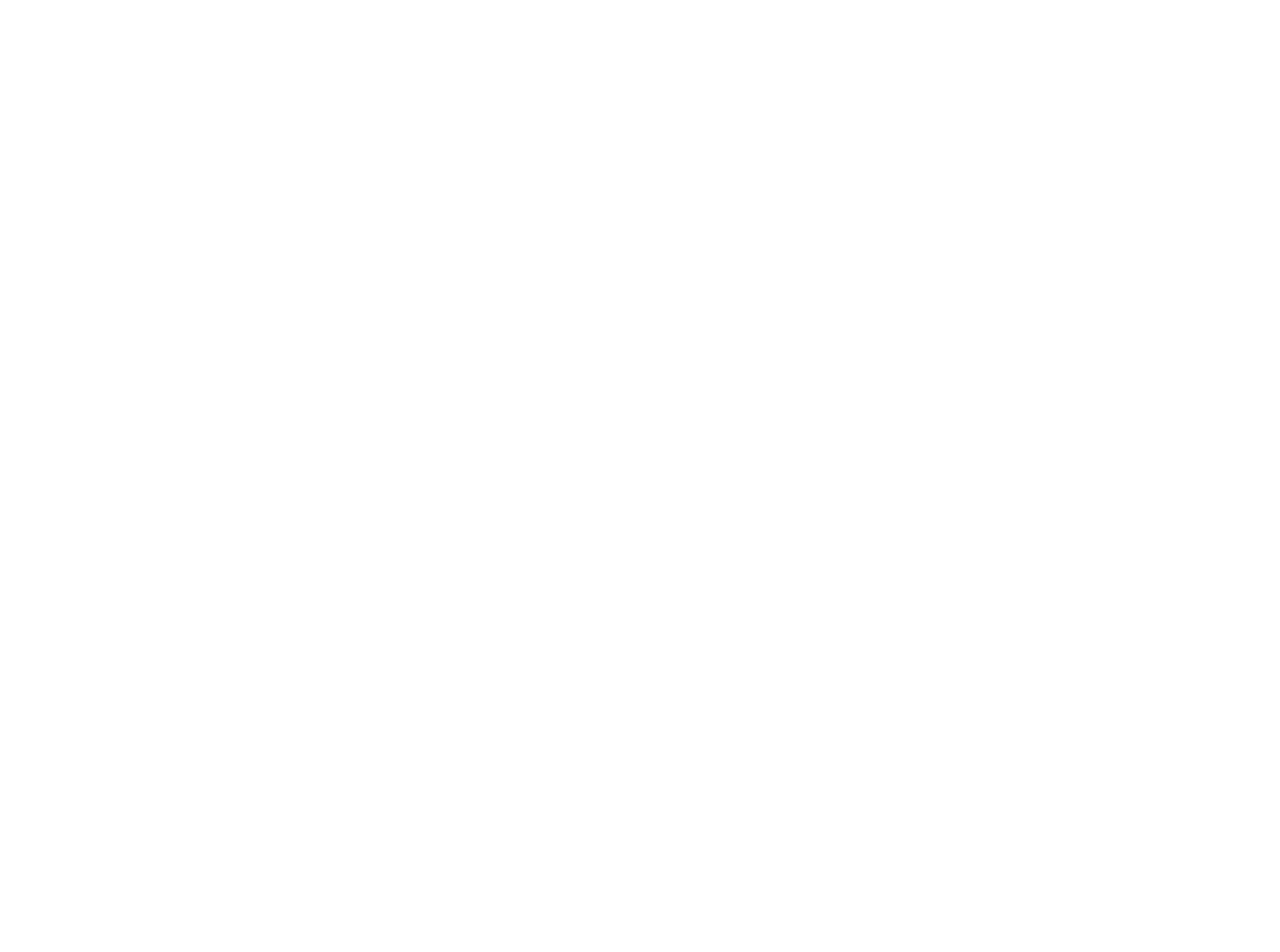
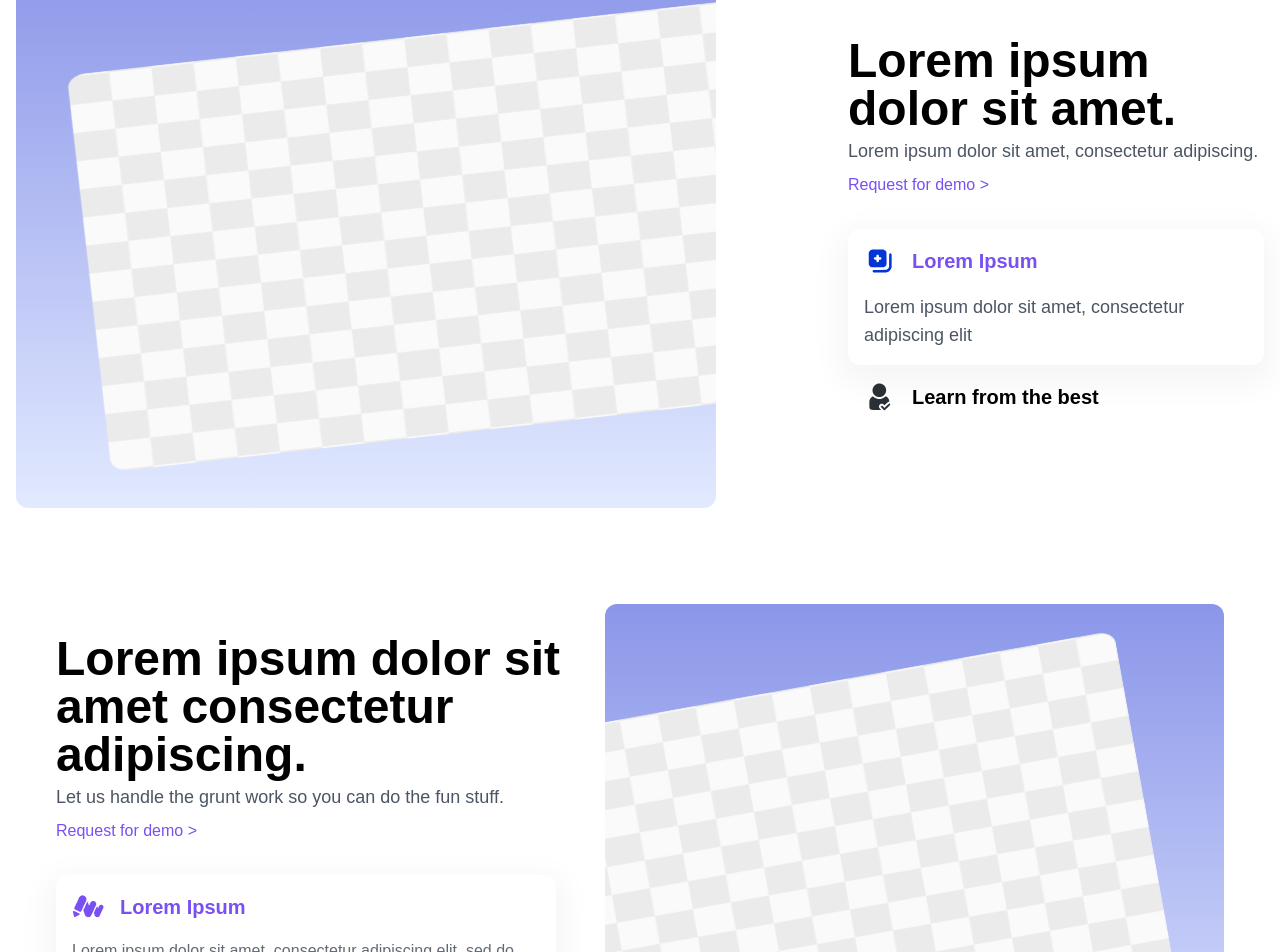
Before and after one commit to starteryouInc/Starteryou-Website, a React (Vite) app in the folder Starteryou/: page / in a window 1280 px wide. Shown: the part 2668-3620 px from the top of the page. Before the commit the page ends 2578 px from the top, so only its background shows below. Built offline with nearby package versions, Linux system fonts and the light colour scheme.

Commit message:
NextBestJob Sections

```diff
--- a/Starteryou/src/App.jsx
+++ b/Starteryou/src/App.jsx
@@ -1,5 +1,7 @@
 import BestBuddy from "./components/BestBuddy";
 import BestJob from "./components/BestJob";
+import BestJob2 from "./components/BestJob2";
+import BestJob3 from "./components/BestJob3";
 import Hero from "./components/Hero";
 import Navbar from "./components/Navbar";
 
@@ -11,6 +13,8 @@
         <Hero />
         <BestBuddy />
         <BestJob />
+        <BestJob2 />
+        <BestJob3 />
       </div>
     </>
   );
--- /dev/null
+++ b/Starteryou/src/components/BestJob2.jsx
@@ -0,0 +1,95 @@
+import { useState } from "react";
+
+const BestJob2 = () => {
+  const [activeBox, setActiveBox] = useState(0);
+
+  const boxes = [
+    {
+      id: 0,
+      iconSrc: "/LandingPage/Icons/page 1.svg",
+      title: "Lorem Ipsum",
+      description: "Lorem ipsum dolor sit amet, consectetur adipiscing elit",
+    },
+    {
+      id: 1,
+      iconSrc: "/LandingPage/Icons/userr.svg",
+      title: "Learn from the best",
+      description: "Lorem ipsum dolor sit amet, consectetur adipiscing elit",
+    },
+  ];
+
+  return (
+    <div className="container mx-auto max-w-[1300px] px-4 py-12">
+      <div className="flex flex-col lg:flex-row items-center justify-between lg:space-x-8">
+        {/* Right Section (comes first on large screens) */}
+        <div className="order-2 lg:order-1 w-[330px] h-[250px] md:w-[500px] lg:w-[700px] lg:h-[550px] bg-gradient-to-b from-[#8B96E9] to-[#E2EAFF] rounded-xl overflow-hidden">
+          <img
+            src="/LandingPage/Rectangle.png"
+            alt="Job Opportunities"
+            className="relative w-[340px] h-[180px] top-[35px] left-[30px] md:w-[550px] md:top-[28px] md:left-[50px] lg:top-[78px] lg:left-[70px] lg:w-[680px] lg:h-[400px] rounded-xl"
+            style={{ transform: "rotate(-6.44deg)" }}
+          />
+        </div>
+
+        {/* Left Section (comes first on small and medium screens) */}
+        <div className="order-1 lg:order-2 md:w-full lg:w-1/3 w-full md:text-center lg:text-left mb-8 lg:mb-0">
+          <h2 className="text-3xl md:text-4xl lg:text-5xl font-bold mb-1 leading-tight">
+            Lorem ipsum dolor sit amet.
+          </h2>
+          <p className="text-gray-600 mb-2 md:text-lg">
+            Lorem ipsum dolor sit amet, consectetur adipiscing.
+          </p>
+          <a href="#" className="text-[#7950F2] hover:underline font-medium">
+            Request for demo &gt;
+          </a>
+
+          {/* Boxes (Arranged in a row for medium screens) */}
+          <div className="mt-8 flex flex-col md:flex-row md:justify-between lg:flex-col md:space-x-2 space-y-4 md:space-y-0 md:px-10 lg:space-x-0 lg:px-0">
+            {boxes.map((box) => (
+              <div
+                key={box.id}
+                className={`p-4 rounded-xl cursor-pointer ${
+                  activeBox === box.id
+                    ? "shadow-[0px_10.19px_30.57px_10.19px_#1F23290A]"
+                    : "shadow-none"
+                } md:w-[300px] md:h-[200px] lg:h-auto lg:w-auto`}
+                onClick={() => setActiveBox(box.id)}
+              >
+                <div className="flex items-center space-x-4">
+                  {/* Icon */}
+                  <img
+                    src={box.iconSrc}
+                    alt={box.title}
+                    className="w-8 h-8"
+                    style={{
+                      filter:
+                        activeBox === box.id
+                          ? "invert(29%) sepia(65%) saturate(7461%) hue-rotate(248deg) brightness(88%) contrast(97%)"
+                          : "none",
+                    }}
+                  />
+                  {/* Title */}
+                  <h3
+                    className={`text-xl font-bold ${
+                      activeBox === box.id ? "text-[#7950F2]" : "text-black"
+                    }`}
+                  >
+                    {box.title}
+                  </h3>
+                </div>
+
+                {activeBox === box.id && (
+                  <p className="mt-4 text-gray-600 text-lg font-thin text-left">
+                    {box.description}
+                  </p>
+                )}
+              </div>
+            ))}
+          </div>
+        </div>
+      </div>
+    </div>
+  );
+};
+
+export default BestJob2;
--- /dev/null
+++ b/Starteryou/src/components/BestJob3.jsx
@@ -0,0 +1,52 @@
+const BestJob3 = () => {
+    const box = {
+      id: 0,
+      iconSrc: "/LandingPage/Icons/pen.png",
+      title: "Lorem Ipsum",
+      description:
+        "Lorem ipsum dolor sit amet, consectetur adipiscing elit, sed do eiusmod tempor incididunt ut labore et dolore magna aliqua. Ut enim ad minim veniam, quis nostrud exercitation ullamco laboris nisi ut aliquip ex ea commodo consequat. Duis aute irure dolor in reprehenderit in voluptate velit esse cillum dolore eu fugiat nulla pariatur. Excepteur sint occaecat cupidatat non proident, sunt in culpa qui officia deserunt mollit anim id est laborum.",
+    };
+
+    return (
+      <div className="container mx-auto max-w-[1200px] px-4 py-12 md:mb-10">
+        <div className="flex flex-col lg:flex-row items-center justify-between lg:space-x-8">
+          {/* Left Section */}
+          <div className="md:w-full lg:w-1/2 w-full md:text-center lg:text-left mb-8 lg:mb-0">
+            <h2 className="text-3xl md:text-4xl lg:text-5xl font-bold  mb-1 leading-tight">
+              Lorem ipsum dolor sit amet consectetur adipiscing.
+            </h2>
+            <p className="text-gray-600 mb-2 md:text-lg font-light ">
+              Let us handle the grunt work so you can do the fun stuff.
+            </p>
+            <a href="#" className="text-[#7950F2] hover:underline font-medium">
+              Request for demo &gt;
+            </a>
+
+            {/*  Box */}
+            <div className="mt-8 p-4 rounded-xl shadow-[0px_10.19px_30.57px_10.19px_#1F23290A] md:w-[600px] md:mx-auto lg:h-auto lg:mx-0 lg:max-w-[500px]">
+              <div className="flex items-center space-x-4">
+                <img src={box.iconSrc} alt={box.title} className="w-8 h-8" />
+                <h3 className="text-xl font-bold text-[#7950F2]">{box.title}</h3>
+              </div>
+
+              <p className="mt-4 text-[#646A73] text-base font-light text-left">
+                {box.description}
+              </p>
+            </div>
+          </div>
+
+          {/* Right Section */}
+          <div className="w-[330px] h-[300px] md:w-[550px] lg:w-[700px] lg:h-[550px] bg-gradient-to-b from-[#8B96E9] to-[#E2EAFF] rounded-xl overflow-hidden">
+            <img
+              src="/LandingPage/Rectangle.png"
+              alt="Job Opportunities"
+              className="relative w-[340px] h-[190px] top-[66px] left-[-48px] md:w-[480px] md:h-[200px] md:top-[71px] md:left-[-20px] lg:top-[78px] lg:left-[-70px] lg:w-[680px] lg:h-[400px] rounded-xl"
+              style={{ transform: "rotate(-10.22deg)" }}
+            />
+          </div>
+        </div>
+      </div>
+    );
+  };
+
+  export default BestJob3;
```
